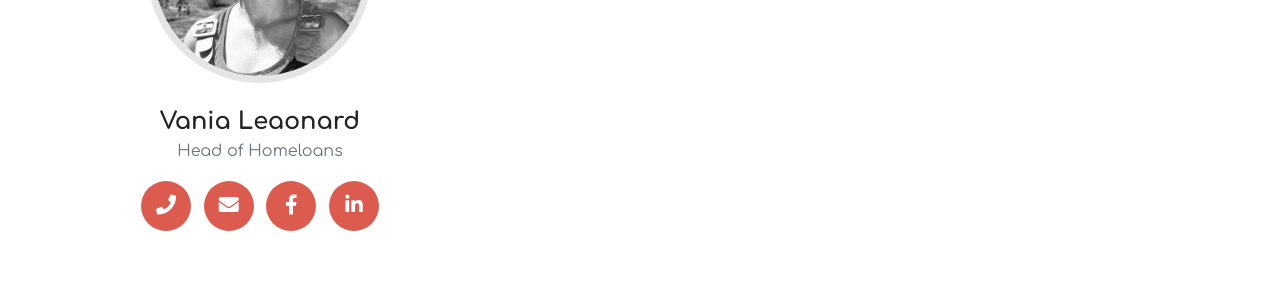
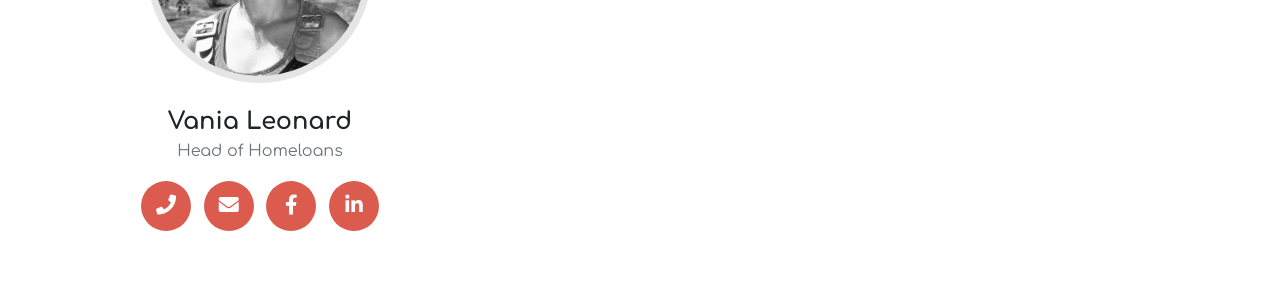
Before and after one commit to Intellify-Cloud/ev-vani, a Jekyll site: the page built from index.md, in a window 1280 px wide and 900 px high, scrolled down 2396 px. Shown: the part 152-452 px from the top of the window. Built offline with Jekyll 4.4.1, drawn with Linux system fonts in a browser that asks for light colours.

Commit message:
0706.2110

```diff
--- a/_data/sitetext.yml
+++ b/_data/sitetext.yml
@@ -153,7 +153,7 @@ team:
     section: team
     contact:
     people:
-      - name: "Vania Leaonard"
+      - name: "Vania Leonard"
         role: "Head of Homeloans"
         image: assets/img/team/500x500.jpg
         social:
```
